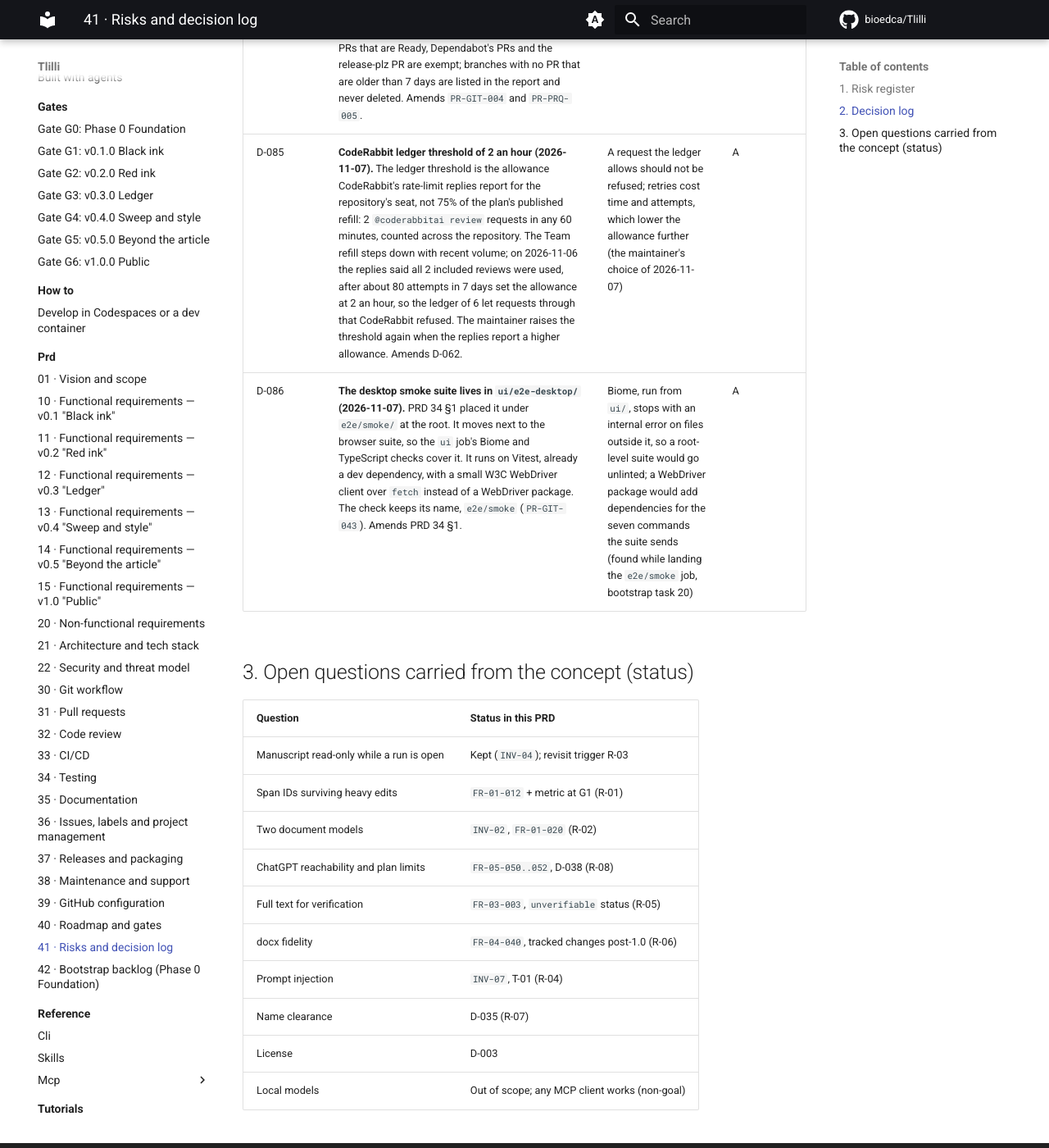
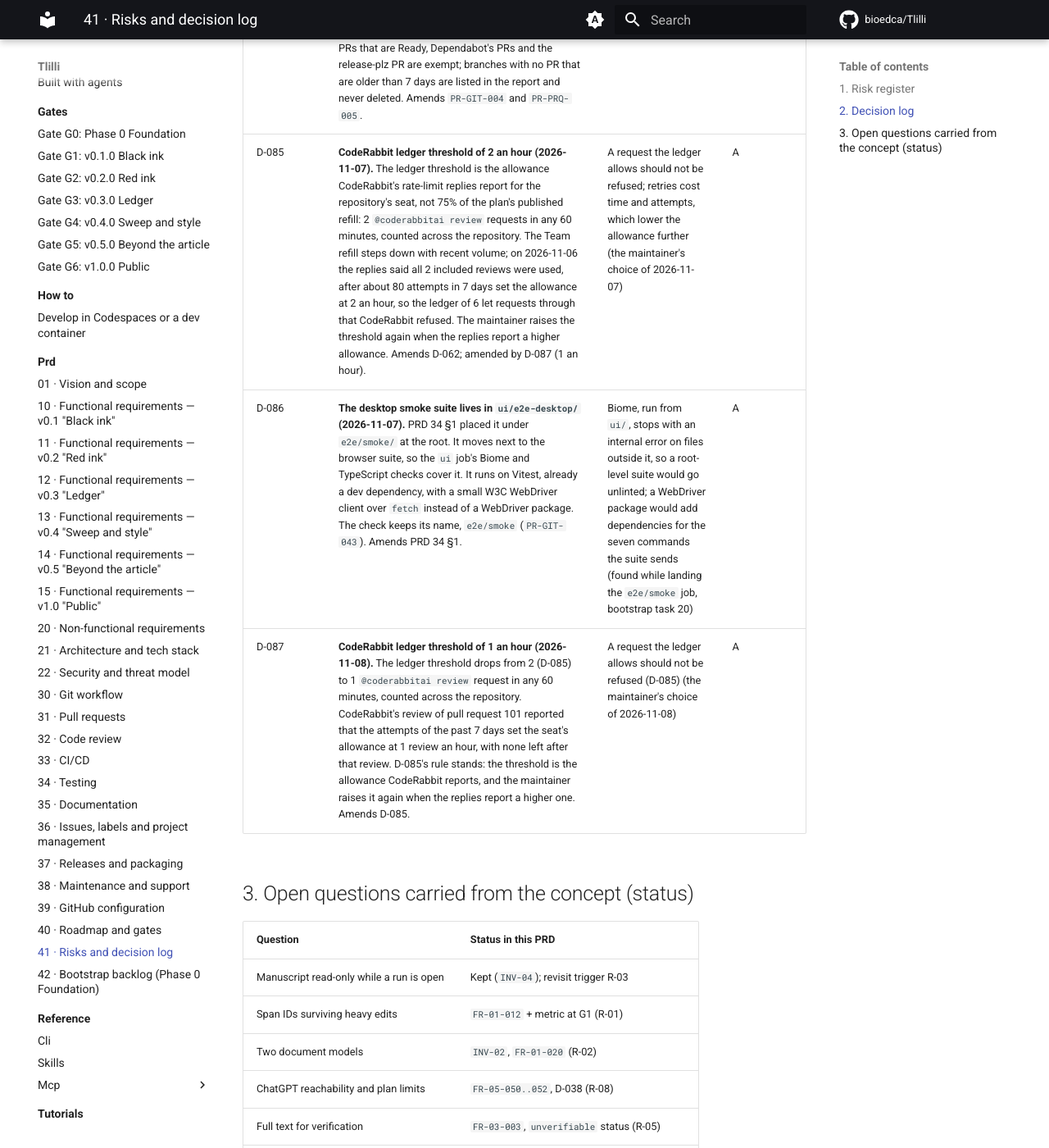
Before and after one commit to bioedca/Tlilli, an MkDocs documentation site: the page built from docs/prd/41-risks-and-decision-log.md, in a window 1280 px wide and 1400 px high, scrolled down 19890 px. Shown: the whole window at 82% size. Built offline with MkDocs 1.6.1 and Material for MkDocs 9.7.7, drawn with Linux system fonts in a browser that asks for light colours; comment, search, counter and statistics services are not loaded; some of the changed text lies outside the part shown.

Commit message:
docs(prd): lower the coderabbit ledger threshold to 1 an hour
CodeRabbit's review of #101 reported that the attempts of the past 7
days set the seat's allowance at 1 review an hour. A ledger of 2 an
hour would let a second request through that CodeRabbit refuses, so
the maintainer lowered the threshold to 1 (D-087, amending D-085).

PRD 32, the agent playbook, the settings record and the scheduled
checks page name the new threshold, and the weekly report measures the
week's busiest hour against it.

Signed-off-by: bioedca <131809205+bioedca@users.noreply.github.com>

```diff
--- a/docs/prd/41-risks-and-decision-log.md
+++ b/docs/prd/41-risks-and-decision-log.md
@@ -98,7 +98,7 @@ Decisions taken for this PRD on 2026-11-03 in the maintainer interview (I) or by
 | D-059 | **No session URLs on GitHub (2026-11-04).** The cloud GitHub integration appends `_Generated by [Claude Code](https://claude.ai/code/session_…)_` to PR descriptions it creates; `.claude/settings.json` (`attribution.commit: ""`, `attribution.pr: ""`, `attribution.sessionUrl: false`) hides commit trailers and the CLI's own PR line but not this server-side footer. Rule: agents re-read every PR description they create or edit and remove lines with session URLs (edits are not re-appended); session URLs never go into commits, PR bodies or comments. Mirrored in the PRD as `PR-GIT-059` and `PR-PRQ-013`; added to `CLAUDE.md` and `AGENTS.md` by pull request #3 (bootstrap task 11 carries the requirement until it lands). Rationale: session links expose internal identifiers on a public repository. Reported upstream as a gap in `attribution.sessionUrl` for cloud-created PRs. | Maintainer decision | I |
 | D-060 | **Explicit handoff state and two secret environments (2026-11-04).** The backup admin's gate authority is conditional on the repository Actions variable `HANDOFF_ACTIVE` being `true`, set by them after the absence thresholds with a pinned announcement issue and reset by the maintainer on return (`PR-REV-010`, `PR-REV-012`, `PR-PRQ-032`); the handoff replaces environment secrets rather than revoking personal PATs; a death-or-incapacity runbook covers the private rehearsal repository and the integrations. Secrets live in two environments: `release` (reviewers; `v*` and `main`) and `automation` (no reviewer; `main` only, for `RELEASE_PLZ_TOKEN` and `PROJECT_TOKEN`); none at repository level. | Review findings on PR #2: a CODEOWNERS entry alone would let the backup admin approve gated PRs at any time; environment secrets are unreadable to workflows that do not declare the environment | A |
 | D-061 | **Three Phase 0 corrections against the real tools (2026-11-04).** (1) `WINGET_TOKEN` is a classic PAT with the single scope `public_repo` and a one-year expiry, created only when `post-release.yml` lands and after `microsoft/winget-pkgs` is forked under `bioedca`; `RELEASE_PLZ_TOKEN`, `PROJECT_TOKEN` and `HOMEBREW_TAP_TOKEN` stay fine-grained. (2) Codecov uses OIDC: the Codecov GitHub App is installed, `codecov/codecov-action` runs with `use_oidc: true`, the uploading jobs grant `id-token: write`, no `CODECOV_TOKEN` is stored, and the upload is skipped for Dependabot-authored PRs. (3) The Project field `Gate` is a single select Yes/No, and the Roadmap view is a table grouped by Phase until milestones carry due dates. Recorded by pull request #4. | Found while running the Phase 0 tasks of [42](42-bootstrap-backlog.md): `vedantmgoyal9/winget-releaser` opens the pull request on `microsoft/winget-pkgs`, a repository the maintainer does not own, and fine-grained PATs cannot create pull requests there (confirmed by the action maintainer in winget-releaser issue 172 and in Komac's README); a `CODECOV_TOKEN` repository secret contradicted `PR-CI-007` and D-060; GitHub Projects v2 has no checkbox field type and its Roadmap layout requires a date field | I |
-| D-062 | **CodeRabbit Team plan and plan-derived ledger (2026-11-04).** The Open Source plan was not available at bootstrap because the repository does not yet meet CodeRabbit's popularity threshold, so the repository runs one Team seat; the Open Source plan is requested when the repository qualifies. The quota ledger threshold is 75% of the plan's published hourly refill, rounded down (Team: 6 requests per hour repo-wide; the earlier ≤ 3 assumed Open Source figures), recorded in `docs/dev/github-settings.md` and re-derived whenever the plan changes. Supersedes the plan and threshold parts of D-019. The threshold is 2 an hour since D-085. | Maintainer correction while installing the apps (bootstrap task 3); CodeRabbit rate-limit documentation | A |
+| D-062 | **CodeRabbit Team plan and plan-derived ledger (2026-11-04).** The Open Source plan was not available at bootstrap because the repository does not yet meet CodeRabbit's popularity threshold, so the repository runs one Team seat; the Open Source plan is requested when the repository qualifies. The quota ledger threshold is 75% of the plan's published hourly refill, rounded down (Team: 6 requests per hour repo-wide; the earlier ≤ 3 assumed Open Source figures), recorded in `docs/dev/github-settings.md` and re-derived whenever the plan changes. Supersedes the plan and threshold parts of D-019. The threshold is 2 an hour since D-085 and 1 an hour since D-087. | Maintainer correction while installing the apps (bootstrap task 3); CodeRabbit rate-limit documentation | A |
 | D-063 | **Material for MkDocs end of life (2026-11-04).** Material for MkDocs announces its end of life for 2027-05-05 with Zensical as its successor, and `mkdocs-redirects` 1.2.3 pulls in the `properdocs` fork. The docs stack stays MkDocs + Material 9.x with `mkdocs-redirects` pinned to 1.2.2 through 0.x (D-052 unchanged); the successor generator and the versioning tool (`mike` or its equivalent) are decided together before the v1.0 docs versioning lands (PRD 35 §1). The end-of-life banner is silenced in builds with `NO_MKDOCS_2_WARNING=1`. | Observed while landing bootstrap task 28; a forced migration before v1.0 would compete with product work | A |
 | D-064 | **Phase 0 corrections, round 2 (2026-11-04).** (1) Workflow permissions: the workflow-level block is `{}` (preferred) or `read-all`, with exact scopes per job; a job that only runs a token-bearing action declares `permissions: {}` (`PR-CI-003`). (2) The CodeRabbit and Greptile ledgers are written by agents into the PR body's `## Review pipeline` section and the Agent-session report, and mirrored into the Project fields by the maintainer at triage, because agent sessions cannot reach Projects v2 (PRD 32 §2, 36 §4). (3) The security policy lives only in the root `SECURITY.md`; no `.github/SECURITY.md` pointer (PRD 39 §4). (4) A tenth issue form, Question (`question.yml`, labels `type/question` and `status/triage`), gives questions a chooser entry while Discussions are off; `SUPPORT.md` and `CONTRIBUTING.md` point to it until v0.2 (PRD 36 §1, 39 §4, D-041). | Findings while landing bootstrap tasks 10, 17, 23 and 28: zizmor flags workflow-level `read-all` as excessive under its pedantic persona; GraphQL is refused to agent sessions; GitHub shows `.github/SECURITY.md` in preference to the root file | A |
 | D-065 | **Tunnel provider traffic (2026-11-04).** The optional v0.5 tunnel (cloudflared or ngrok, user-installed, off by default, `NFR-SEC-006`) keeps its own connection to its provider. `NFR-SEC-004` and its recording-proxy test cover the application's own HTTP client; the tunnel process's traffic is outside that client, is disclosed in the UI while the tunnel runs, and is covered by T-04. The recording-proxy test runs with the tunnel off; a v0.5 test with the tunnel on asserts that the app's own requests still reach only allow-listed hosts and that the only other connecting process is the tunnel binary. Recorded by ADR-0005. | Codex review finding on the ADRs (pull request 51): the exemption had no decision behind it | A |
@@ -121,8 +121,9 @@ Decisions taken for this PRD on 2026-11-03 in the maintainer interview (I) or by
 | D-082 | **Dependabot headers are linted without the length cap (2026-11-05).** The `commits` job lints Dependabot's commits and titles with every rule of `commitlint.config.mjs` except `header-max-length`; every other author keeps the 72-character header (`PR-GIT-021`, PRD 33 §2). Amends `PR-GIT-021`. | Dependabot's grouped titles, such as "chore(deps): bump the patch-minor group across 1 directory with 4 updates" (73 characters), and some security titles with long package names run past 72, and Dependabot offers no setting that shortens them; failing them would block the D-074 auto-merge. The maintainer chose this over renaming the group or skipping commitlint for Dependabot while bootstrap task 20 was written (pull request 86) | I |
 | D-083 | **Scheduled checks run one at a time (2026-11-06).** `nightly.yml` and `weekly.yml` each have one concurrency group without `cancel-in-progress`: a run waits for the one before it, and a newer pending run may replace an older pending one, as in the analysis-only workflows (`PR-CI-015`, D-077). So their reports keep one tracking issue per job without races (`PR-CI-014`). `scripts/tracking_issue.py` still ignores a report from a run older than the last one recorded, which a re-run of an older run can send. | The issues API has no compare-and-set, so overlapping runs could open two issues for one job, let an older report overwrite a newer one, or drop a queued report and with it a fuzz crash; a pending run that a newer one replaces checks the same or an older `main` (Codex and Greptile on pull request 87; the maintainer's choice of 2026-11-06) | A |
 | D-084 | **Weekly report and stale sweep (2026-11-06).** `weekly.yml` writes its results to one `Weekly report` issue that stays open: the mutation score of `tlilli-core`, the week's uses of `docs:not-needed`, `size:override` and `needs-tests` with their reason lines, what the stale sweep did, and the CodeRabbit and Greptile counts. Each Monday's run replaces the body and adds the same report as a comment. A job that fails still opens its own tracking issue (`PR-CI-014`). The stale sweep reconciles `PR-GIT-004` with `PR-PRQ-005`: an open PR older than 7 days gets `status/stale` and one comment, and one with no push, comment or review other than the sweep's own for 21 days is closed with a comment naming its branch. Gated PRs that are Ready, Dependabot's PRs and the release-plz PR are exempt; branches with no PR that are older than 7 days are listed in the report and never deleted. Amends `PR-GIT-004` and `PR-PRQ-005`. | One place to read at the Monday triage. The 7-day branch life stays visible without closing work that is only slow; closing a Dependabot PR would make Dependabot skip that version, and the release PR lives until the next release (the maintainer's choice of 2026-11-06) | A |
-| D-085 | **CodeRabbit ledger threshold of 2 an hour (2026-11-07).** The ledger threshold is the allowance CodeRabbit's rate-limit replies report for the repository's seat, not 75% of the plan's published refill: 2 `@coderabbitai review` requests in any 60 minutes, counted across the repository. The Team refill steps down with recent volume; on 2026-11-06 the replies said all 2 included reviews were used, after about 80 attempts in 7 days set the allowance at 2 an hour, so the ledger of 6 let requests through that CodeRabbit refused. The maintainer raises the threshold again when the replies report a higher allowance. Amends D-062. | A request the ledger allows should not be refused; retries cost time and attempts, which lower the allowance further (the maintainer's choice of 2026-11-07) | A |
+| D-085 | **CodeRabbit ledger threshold of 2 an hour (2026-11-07).** The ledger threshold is the allowance CodeRabbit's rate-limit replies report for the repository's seat, not 75% of the plan's published refill: 2 `@coderabbitai review` requests in any 60 minutes, counted across the repository. The Team refill steps down with recent volume; on 2026-11-06 the replies said all 2 included reviews were used, after about 80 attempts in 7 days set the allowance at 2 an hour, so the ledger of 6 let requests through that CodeRabbit refused. The maintainer raises the threshold again when the replies report a higher allowance. Amends D-062; amended by D-087 (1 an hour). | A request the ledger allows should not be refused; retries cost time and attempts, which lower the allowance further (the maintainer's choice of 2026-11-07) | A |
 | D-086 | **The desktop smoke suite lives in `ui/e2e-desktop/` (2026-11-07).** PRD 34 §1 placed it under `e2e/smoke/` at the root. It moves next to the browser suite, so the `ui` job's Biome and TypeScript checks cover it. It runs on Vitest, already a dev dependency, with a small W3C WebDriver client over `fetch` instead of a WebDriver package. The check keeps its name, `e2e/smoke` (`PR-GIT-043`). Amends PRD 34 §1. | Biome, run from `ui/`, stops with an internal error on files outside it, so a root-level suite would go unlinted; a WebDriver package would add dependencies for the seven commands the suite sends (found while landing the `e2e/smoke` job, bootstrap task 20) | A |
+| D-087 | **CodeRabbit ledger threshold of 1 an hour (2026-11-08).** The ledger threshold drops from 2 (D-085) to 1 `@coderabbitai review` request in any 60 minutes, counted across the repository. CodeRabbit's review of pull request 101 reported that the attempts of the past 7 days set the seat's allowance at 1 review an hour, with none left after that review. D-085's rule stands: the threshold is the allowance CodeRabbit reports, and the maintainer raises it again when the replies report a higher one. Amends D-085. | A request the ledger allows should not be refused (D-085) (the maintainer's choice of 2026-11-08) | A |
 
 ## 3. Open questions carried from the concept (status)
 
```
Also changed, not shown: docs/dev/agent-playbook.md (+1 -1 lines), docs/dev/github-settings.md (+2 -1 lines), docs/dev/scheduled-checks.md (+1 -1 lines), docs/prd/32-code-review.md (+1 -1 lines), 2 other files.
